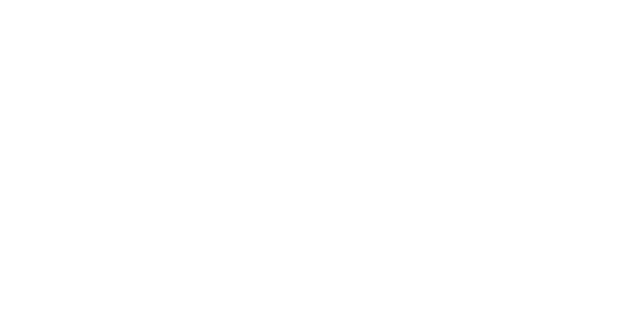
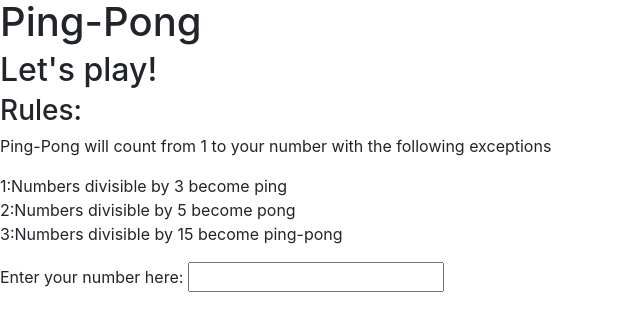
Before and after one commit to sethmuriuki/pingpong, a plain HTML site: page index.html in a window 1280 px wide. Shown: the whole page, without its empty margins (0-640 px from the left). Drawn offline with Linux system fonts and the light colour scheme.

Commit message:
add body content i.e headers and text field

```diff
--- a/index.html
+++ b/index.html
@@ -7,6 +7,20 @@
     <title>Ping-Pong</title>
   </head>
   <body>
+      <h1 class="ping">Ping-Pong</h1>
+<div class="pong">
+  <h2>Let's play!</h2>
+  <h3>Rules:</h3>
+  <p>Ping-Pong will count from 1 to your number with the following exceptions</p>
+  <p>1:Numbers divisible by 3 become ping <br>
+  2:Numbers divisible by 5 become pong <br>
+3:Numbers divisible by 15 become ping-pong</p>
+<form id="ping-pong">
+          <div class="form-group">
+            <label for="Ping-pong">Enter your number here:</label>
+            <input id="Ping-pong" type="text">
+          </div>
 
+</div>
   </body>
 </html>
```
